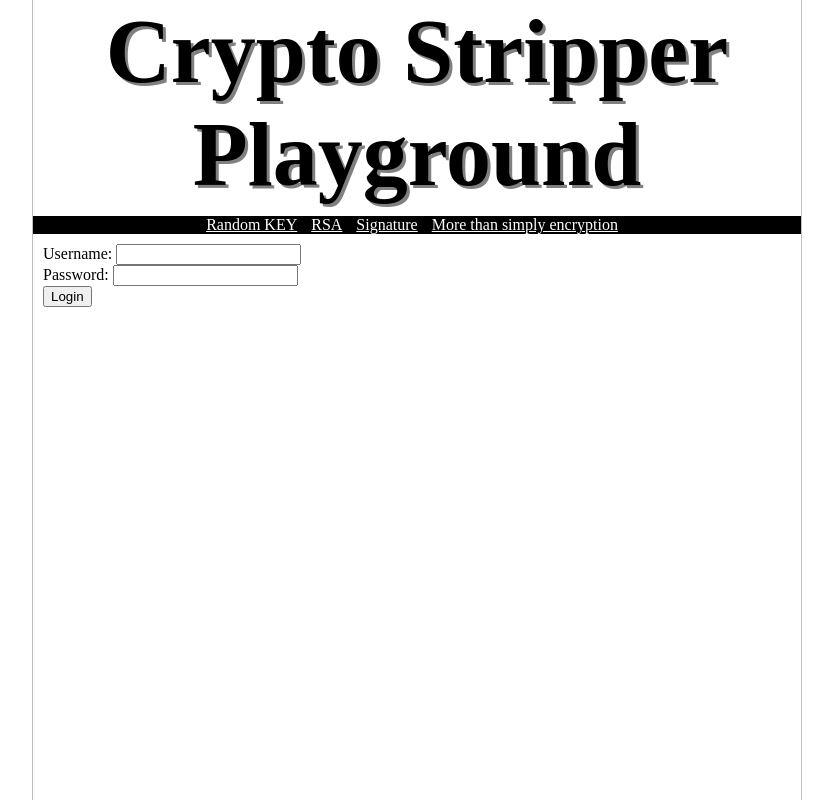
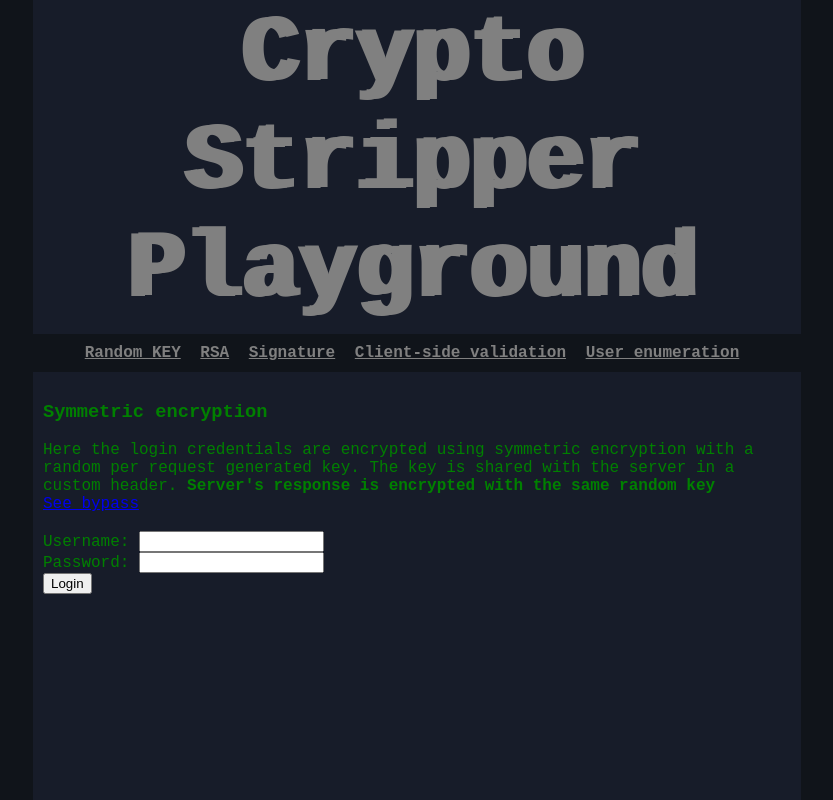
Before and after one commit to dfuribez/crypto-sripper-playground, a plain HTML site: page public/index.html in a window 1280 px wide. Both pictures are taken after a click on the link "Random KEY". Shown: the whole page, without its empty margins (223-1056 px from the left). Drawn offline with nearby package versions, Linux system fonts and the light colour scheme.

Commit message:
add descriptions and section handlers

```diff
--- a/public/index.css
+++ b/public/index.css
@@ -2,44 +2,56 @@ body {
     height: 100%;
     padding: 0;
     margin: 0;
+    font-family: 'Courier New', Courier, monospace;
+    background-color: #10141A;
+    color: green;
 }
 
 #main {
     width: 60%;
-    border: 1px solid silver;
-    border-width: 0 1px 0 1px;
     height: 100vh;
     margin: auto;
+    background-color: #171C29;
 }
 
 #menu {
     text-align: center;
-    background-color: black;
+    background-color: #10141A;
+    padding: 10px;
 }
 
 #menu a {
     display: inline-block;
-    color: white;
+    color: gray;
     padding-right: 10px;
     text-align: center;
+    font-weight: bold;
 }
 
 #menu a:hover {
-    background-color: white;
+    background-color: silver;
     color: black;
     box-shadow: 3px 3px silver;
 }
 
-#title {
+#title, #title a {
     text-align: center;
     display: grid;
+    color: gray;
+    text-decoration: none;
+}
+
+#title a:hover {
+    color: gray;
+    text-decoration: none;
 }
 
 #title h1 {
+    font-family: 'Courier New', Courier, monospace;
     margin: auto;
-    color:black;
-    font-size: 90px;
-    text-shadow: 3px 3px grey;
+    color:grey;
+    font-size: min(8vw, 95px);
+    text-shadow: max(-0.7vw, -7px) min(0.15vw, 1px) grey;
     padding-bottom: 10px;
 }
 
--- a/public/index.html
+++ b/public/index.html
@@ -6,22 +6,26 @@
         </title>
         <link rel="stylesheet" href="index.css">
         <script src="https://cdnjs.cloudflare.com/ajax/libs/crypto-js/4.2.0/crypto-js.min.js" integrity="sha512-a+SUDuwNzXDvz4XrIcXHuCf089/iJAoN4lmrXJg18XnduKK6YlDHNRalv4yd1N40OKI80tFidF+rqTFKGPoWFQ==" crossorigin="anonymous" referrerpolicy="no-referrer"></script>
+        <script src="https://cdnjs.cloudflare.com/ajax/libs/jsencrypt/3.3.2/jsencrypt.min.js" integrity="sha512-94ncgEEqkuZ4yNTFmu2dSn1TJ6Ij+ANQqpR7eLVU99kzvYzu6UjBxuVoNHtnd29R+T6nvK+ugCVI698pbyEkvQ==" crossorigin="anonymous" referrerpolicy="no-referrer"></script>
         <script src="main.js"></script>
     </head>
 
     <body>
         <div id="main">
             <div id="title">
-                <h1>Crypto Stripper Playground</h1>
+                <h1><a href="" target="_blank">Crypto Stripper Playground</a></h1>
             </div>
             <div id="menu">
-                <a href="#">Random KEY</a>
-                <a href="#">RSA</a>
-                <a href="#">Signature</a>
-                <a href="#">More than simply encryption</a>
+                <a href="#" onclick="selection('random')">Random KEY</a>
+                <a href="#" onclick="selection('asymmetric')">RSA</a>
+                <a href="#" onclick="selection('signature')">Signature</a>
+                <a href="#" onclick="selection('client-side')">Client-side validation</a>
+                <a href="#" onclick="selection('enumeration')">User enumeration</a>
             </div>
             <div id="login">
+                <h3><div id="selectiontitle"></div></h3>
                 <div id="description"></div>
+                <br>
                 <label for="username">Username:</label>
                 <input type="text" id="username">
                 <br>
--- a/public/main.js
+++ b/public/main.js
@@ -1,7 +1,55 @@
-function randomKey(username, pasword) {
+let titles = {
+    "asymmetric": "Asymmetric encryption",
+    "random": "Symmetric encryption",
+    "signature": "Request signature",
+    "enumeration": "Using external tools",
+    "client-side": "Client-side validation bypass"
+}
+
+let descriptions = {
+    "asymmetric": `Here the login credentials are encrypted using
+    asymmetric encryption <b>RSA</b> with a dynamic public key
+    (that can change at any request) returned by the server.
+    <a href="#">See the bypass</a>`,
+    "random": `Here the login credentials are encrypted using
+    symmetric encryption with a random per request generated key.
+    The key is shared with the server in a custom header.
+    <b>Server's response is encrypted with the same random key</b>
+    <br><a href="#">See bypass</a>`,
+    "signature": `Not all requests are "protected" by encryption only
+    some developers sign their requests (in the front of course)
+    <br><a href="#">See bypass</a>`,
+    "enumeration": `<i>Crypto Stripper</i> not only can be used to leverage
+    burp's own tools, but it can be used with external tools like fuzzers,
+    SQLMap and your own scripts.
+    <br>
+    Your mission here is to find the user
+    <br><a href="#">See bypass</a>`,
+    "client-side": `Sometimes you just need to bypass client-side validations.
+    But the developers are way smarter that any attacker and server responses
+    are encrypted...
+    <br>
+    Only a selected few can access the secret. Can you?
+    <br>
+    <a href="">See bypass</a>
+    `
+}
+
+const functions = {
+    "asymmetric": asymmetric,
+    "random": randomKey,
+    "signature": signature,
+    "enumeration": enumeration,
+    "client-side": clientSide
+}
+
+let endpoint = "";
+
+function randomKey(username, password) {
     var key = CryptoJS.lib.WordArray.random(32).toString()
+    key = "testing"
     var encUser = CryptoJS.AES.encrypt(username, key).toString()
-    var encPass = CryptoJS.AES.encrypt(pasword, key).toString()
+    var encPass = CryptoJS.AES.encrypt(password, key).toString()
 
     fetch("random", {
         method: "post",
@@ -51,6 +99,42 @@ function enumeration(username) {
     )
 }
 
+async function asymmetric(username, password) {
+    let encrypt = new JSEncrypt()
+
+    let handshakeQuery = await fetch("handshake", {method: "post"});
+    let handshake = await handshakeQuery.json();
+
+    console.log(handshake);
+
+    if (handshake["publicKey"]) {
+        encrypt.setPublicKey(handshake["publicKey"]);
+        let enc = encrypt.encrypt(username)
+        let body = JSON.stringify({password: enc})
+        fetch("asymmetric", {
+            method: "post",
+            headers: {
+                "content-type": "application/json"
+            },
+            body: body
+        })
+    }
+}
+
+function clientSide(username, password) {
+    alert("eyou");
+}
+
 function login() {
-    console.log("login")
+    let user = document.getElementById("username").value;
+    let pass = document.getElementById("password").value;
+    functions[endpoint](user, pass);
 }
+
+function selection(source) {
+    endpoint = source;
+    let title = titles[source];
+    let description = descriptions[source];
+    document.getElementById("selectiontitle").innerHTML = title;
+    document.getElementById("description").innerHTML = description;
+}
```
Also changed, not shown: server.js (+50 -0 lines).
